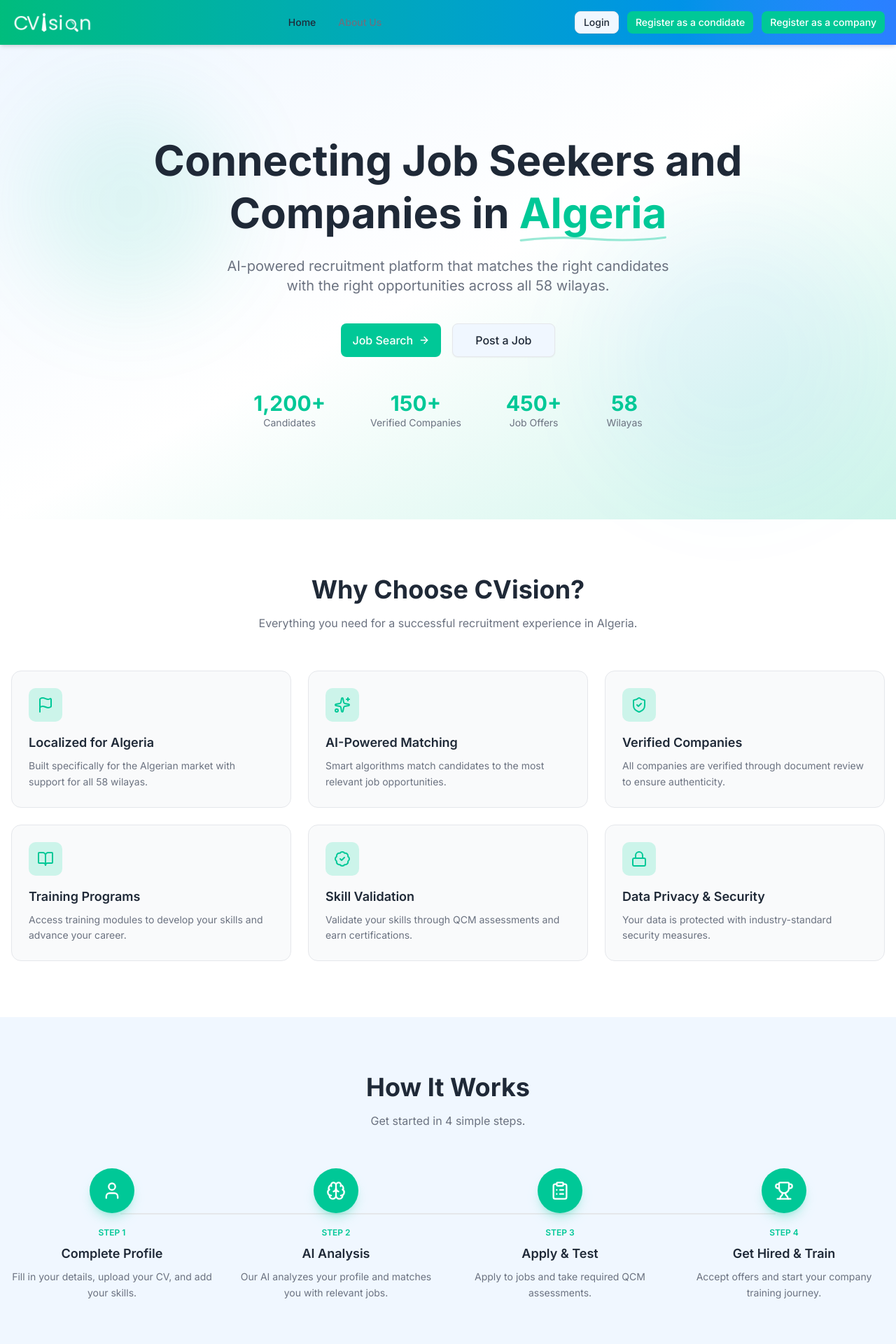
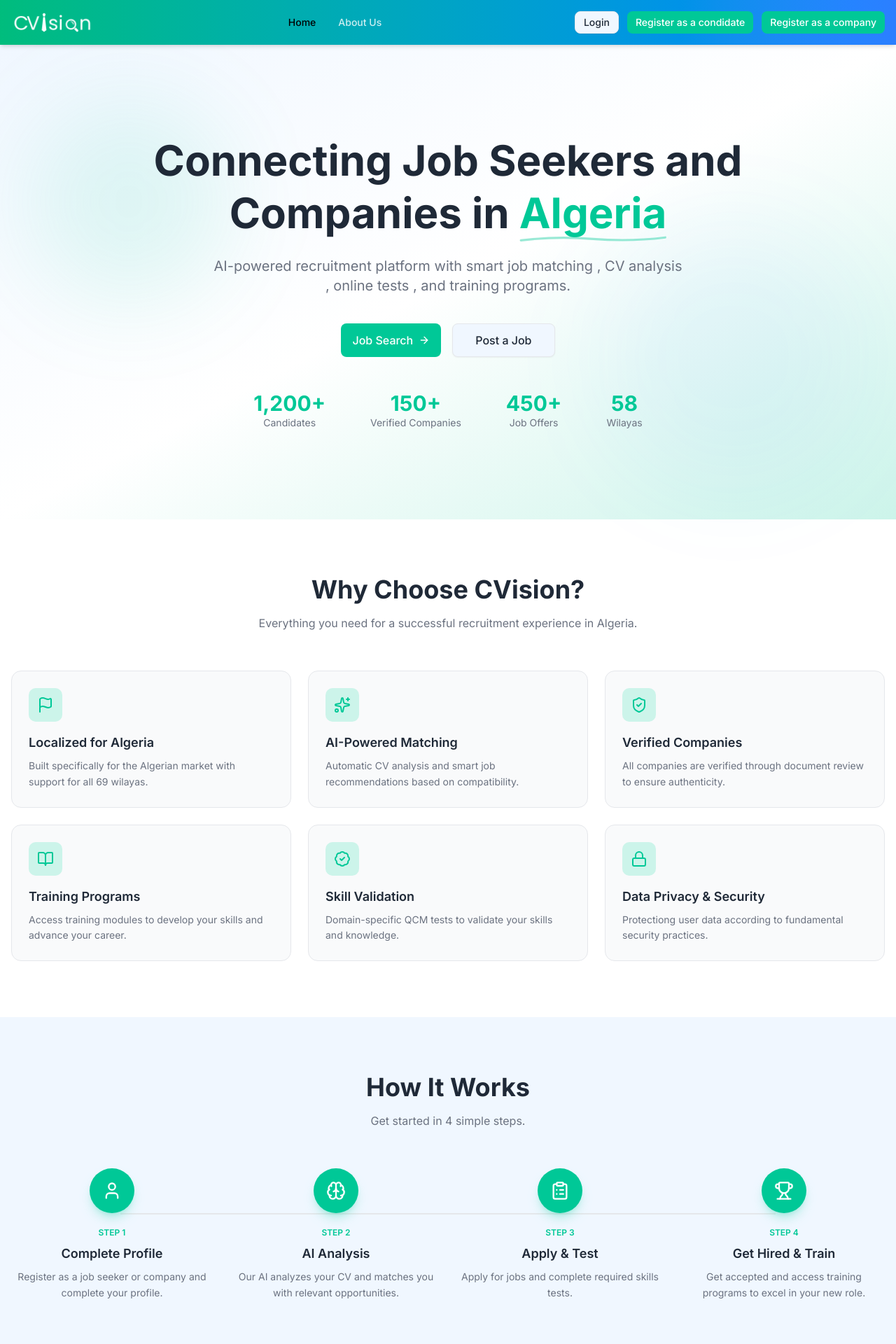
Before and after one commit to Douaa-code/cvision-frontend, a Next.js app: page / in a window 1280 px wide. Shown: the top 1920 px of the page at 70% size. Built offline with nearby package versions, Linux system fonts and the light colour scheme.

Commit message:
commit 3 (home/aboutus)

```diff
--- a/app/(public)/page.tsx
+++ b/app/(public)/page.tsx
@@ -27,12 +27,12 @@ const features = [
   {
     icon: Flag,
     title: "Localized for Algeria",
-    desc: "Built specifically for the Algerian market with support for all 58 wilayas.",
+    desc: "Built specifically for the Algerian market with support for all 69 wilayas.",
   },
   {
     icon: Sparkles,
     title: "AI-Powered Matching",
-    desc: "Smart algorithms match candidates to the most relevant job opportunities.",
+    desc: "Automatic CV analysis and smart job recommendations based on compatibility.",
   },
   {
     icon: ShieldCheck,
@@ -47,12 +47,12 @@ const features = [
   {
     icon: BadgeCheck,
     title: "Skill Validation",
-    desc: "Validate your skills through QCM assessments and earn certifications.",
+    desc: "Domain-specific QCM tests to validate your skills and knowledge.",
   },
   {
     icon: Lock,
     title: "Data Privacy & Security",
-    desc: "Your data is protected with industry-standard security measures.",
+    desc: "Protectiong user data according to fundamental security practices.",
   },
 ];
 
@@ -60,22 +60,22 @@ const steps = [
   {
     icon: User,
     title: "Complete Profile",
-    desc: "Fill in your details, upload your CV, and add your skills.",
+    desc: "Register as a job seeker or company and complete your profile.",
   },
   {
     icon: Brain,
     title: "AI Analysis",
-    desc: "Our AI analyzes your profile and matches you with relevant jobs.",
+    desc: "Our AI analyzes your CV and matches you with relevant opportunities.",
   },
   {
     icon: ClipboardList,
     title: "Apply & Test",
-    desc: "Apply to jobs and take required QCM assessments.",
+    desc: "Apply for jobs and complete required skills tests.",
   },
   {
     icon: Trophy,
     title: "Get Hired & Train",
-    desc: "Accept offers and start your company training journey.",
+    desc: "Get accepted and access training programs to excel in your new role.",
   },
 ];
 
@@ -165,8 +165,7 @@ export default function HomePage() {
             </span>
           </h1>
           <p className="hero-subtitle text-lg md:text-xl text-muted-foreground max-w-2xl mx-auto mb-10">
-            AI-powered recruitment platform that matches the right candidates
-            with the right opportunities across all 58 wilayas.
+            AI-powered recruitment platform with smart job matching , CV analysis , online tests , and training programs.
           </p>
           <div className="flex flex-wrap justify-center gap-4 mb-12">
             <Link href="/jobs" className="hero-cta">
@@ -336,6 +335,7 @@ export default function HomePage() {
             <Link href="/register/candidate">
               <Button
                 size="lg"
+                variant="outline"
                 className="h-12 px-8 text-base bg-white text-cvision-green hover:bg-gray-100"
               >
                 Create Account as Candidate
@@ -345,7 +345,7 @@ export default function HomePage() {
               <Button
                 size="lg"
                 variant="outline"
-                className="h-12 px-8 text-base border-white text-white hover:bg-white/10"
+                className="h-12 px-8 text-base bg-white text-cvision-green hover:bg-gray-100"
               >
                 Create Account as Company
               </Button>
--- a/components/layout/Header.tsx
+++ b/components/layout/Header.tsx
@@ -5,10 +5,14 @@ import { useState } from "react";
 import { Menu, X } from "lucide-react";
 import { Button } from "@/components/ui/button";
 import Image from "next/image";
+import { usePathname } from "next/navigation";
+
 
 
 export function Header() {
   const [mobileMenuOpen, setMobileMenuOpen] = useState(false);
+  const pathname = usePathname();
+
 
   return (
     <header className="sticky top-0 z-50 bg-gradient-to-r from-emerald-500 to-blue-500 shadow-md">
@@ -32,16 +36,26 @@ export function Header() {
           <nav className="hidden md:flex items-center gap-8">
             <Link
             href="/"
-              className="text-sm font-medium text-foreground hover:text-cvision-green transition-colors"
+            className={`text-sm font-medium transition-colors ${
+              pathname=="/"
+              ? "text-black"
+              : "text-white/80 hover:text-white"
+              }`}
               >
                 Home
                 </Link>
+
             <Link
             href="/about"
-              className="text-sm font-medium text-muted-foreground hover:text-cvision-green transition-colors"
+            className={`text-sm font-medium transition-colors ${
+              pathname === "/about"
+              ? "text-black"
+              : "text-white/80 hover:text-white"
+              }`}
               >
                 About Us
                 </Link>
+
           </nav>
 
           {/* Desktop Actions */}
```
Lines whose indentation alone changed are shown as unchanged.
